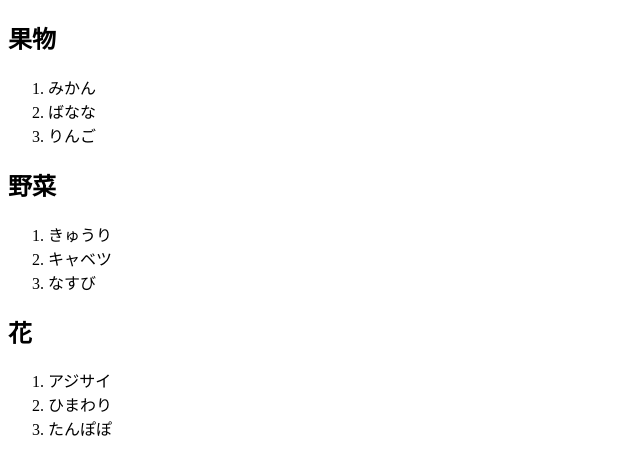
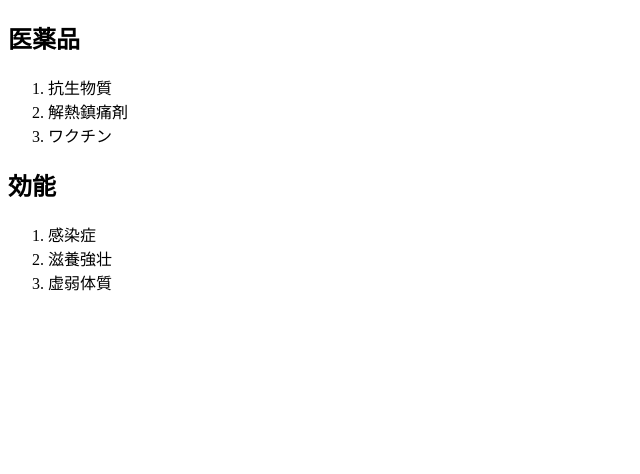
Before and after one commit to yuhhwaki/scraping, a plain HTML site: page index.html in a window 1280 px wide. Shown: the whole page, without its empty margins (0-640 px from the left). Drawn offline with Linux system fonts and the light colour scheme.

Commit message:
Update index.html

```diff
--- a/index.html
+++ b/index.html
@@ -1,32 +1,25 @@
 <!DOCTYPE html>
-<html>
+<html lang="ja">
 <head>
     <meta charset="UTF-8">
-        <title>図鑑</title>
+    <title>製薬</title>
+    <link rel="stylesheet" href="style.css">
 </head>
 <body>
-        <div id="chap1">
-            <h2>果物</h2>
-            <ol>
-                <li>みかん</li>
-                <li>ばなな</li>
-                <li>りんご</li>
+    <div id="section1" class="category">
+        <h2 class="category-title">医薬品</h2>
+        <ol class="items">
+            <li class="item">抗生物質</li>
+            <li class="item">解熱鎮痛剤</li>
+            <li class="item">ワクチン</li>
         </ol>
     </div>
-        <div id="chap2">
-            <h2>野菜</h2>
-            <ol>
-                <li>きゅうり</li>
-                <li>キャベツ</li>
-                <li>なすび</li>
-            </ol>
-        </div>
-        <div id="chap3">
-            <h2>花</h2>
-            <ol>
-                <li>アジサイ</li>
-                <li>ひまわり</li>
-                <li>たんぽぽ</li>
+    <div id="section2" class="category">
+        <h2 class="category-title">効能</h2>
+        <ol class="items">
+            <li class="item">感染症</li>
+            <li class="item">滋養強壮</li>
+            <li class="item">虚弱体質</li>
         </ol>
     </div>
 </body>
```
Lines whose indentation alone changed are shown as unchanged.
